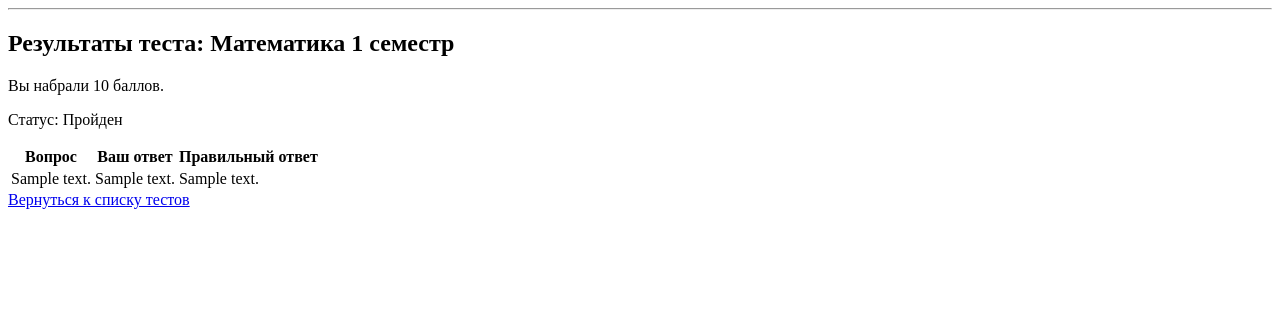
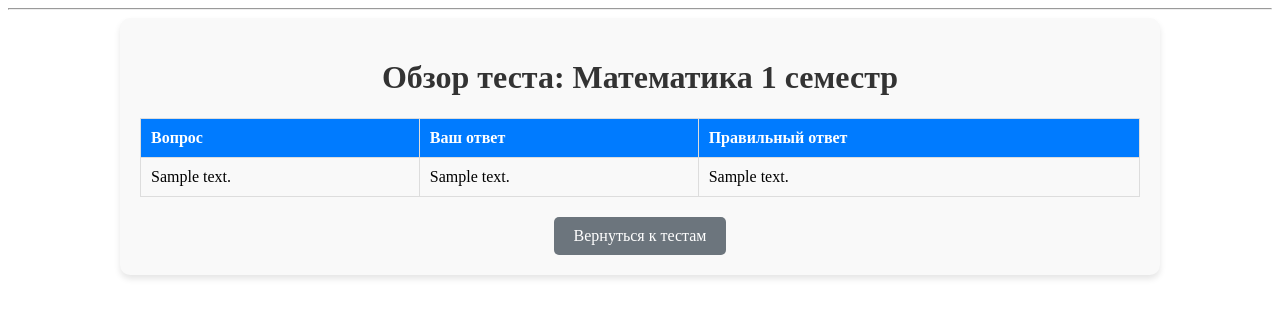
Before and after one commit to maksimiliantim/exam_system, a Django app: template templates/tests_app/test_review.html in a window 1280 px wide. Shown: the part 26-344 px from the top of the page. Run offline with Django 4.2, Linux system fonts and the light colour scheme; data comes from the database, SQL or seed files in the repository; tables that the repository leaves empty hold one stand-in row (values such as "Sample post"); the template is opened without the code that fills it: values that come from a table or form of the project are taken from there, most other values are stand-ins (such as "Sample title", 1, 10 or a date in 2020).

Commit message:
Update test_review.html

```diff
--- a/templates/tests_app/test_review.html
+++ b/templates/tests_app/test_review.html
@@ -1,36 +1,37 @@
-{% extends "base.html" %}
+{% extends 'base.html' %}
 {% block content %}
-<h2>Результаты теста: {{ test.title }}</h2>
-<p>Вы набрали {{ result.score }} баллов.</p>
-<p>Статус: {{ result.passed|yesno:"Пройден,Не пройден" }}</p>
-
-<table>
+<div style="max-width: 1000px; margin: auto; padding: 20px; background-color: #f9f9f9; border-radius: 10px; box-shadow: 0 4px 6px rgba(0, 0, 0, 0.1);">
+  <h1 style="text-align: center; color: #333;">Обзор теста: {{ test.title }}</h1>
+  <table style="width: 100%; margin-top: 20px; border-collapse: collapse;">
     <thead>
-    <tr>
-      <th>Вопрос</th>
-      <th>Ваш ответ</th>
-      <th>Правильный ответ</th>
+      <tr style="background-color: #007bff; color: white; text-align: left;">
+        <th style="padding: 10px; border: 1px solid #ddd;">Вопрос</th>
+        <th style="padding: 10px; border: 1px solid #ddd;">Ваш ответ</th>
+        <th style="padding: 10px; border: 1px solid #ddd;">Правильный ответ</th>
       </tr>
     </thead>
     <tbody>
-    {% for item in questions_with_answers %}
-      <tr>
-        <td>{{ item.question.text }}</td>
-        <td>
-          {% if item.user_answer %}
-            {{ item.user_answer.text }}
+      {% for question in questions_with_answers %}
+      <tr style="border: 1px solid #ddd;">
+        <td style="padding: 10px; border: 1px solid #ddd;">{{ question.question.text }}</td>
+        <td style="padding: 10px; border: 1px solid #ddd;">
+          {% if question.user_answer %}
+            {{ question.user_answer.text }}
           {% else %}
-            Не отвечено
+            <span style="color: red;">Не отвечено</span>
           {% endif %}
         </td>
-        <td>
-          {% for correct_answer in item.correct_answers %}
-            {{ correct_answer.text }}{% if not forloop.last %}, {% endif %}
+        <td style="padding: 10px; border: 1px solid #ddd;">
+          {% for answer in question.correct_answers %}
+            {{ answer.text }}<br>
           {% endfor %}
         </td>
       </tr>
       {% endfor %}
     </tbody>
   </table>
-<a href="{% url 'test_list' %}">Вернуться к списку тестов</a>
+  <div style="margin-top: 20px; text-align: center;">
+    <a href="{% url 'test_list' %}" style="display: inline-block; padding: 10px 20px; background-color: #6c757d; color: white; text-decoration: none; border-radius: 5px;">Вернуться к тестам</a>
+  </div>
+</div>
 {% endblock %}
```
Lines whose indentation alone changed are shown as unchanged.
